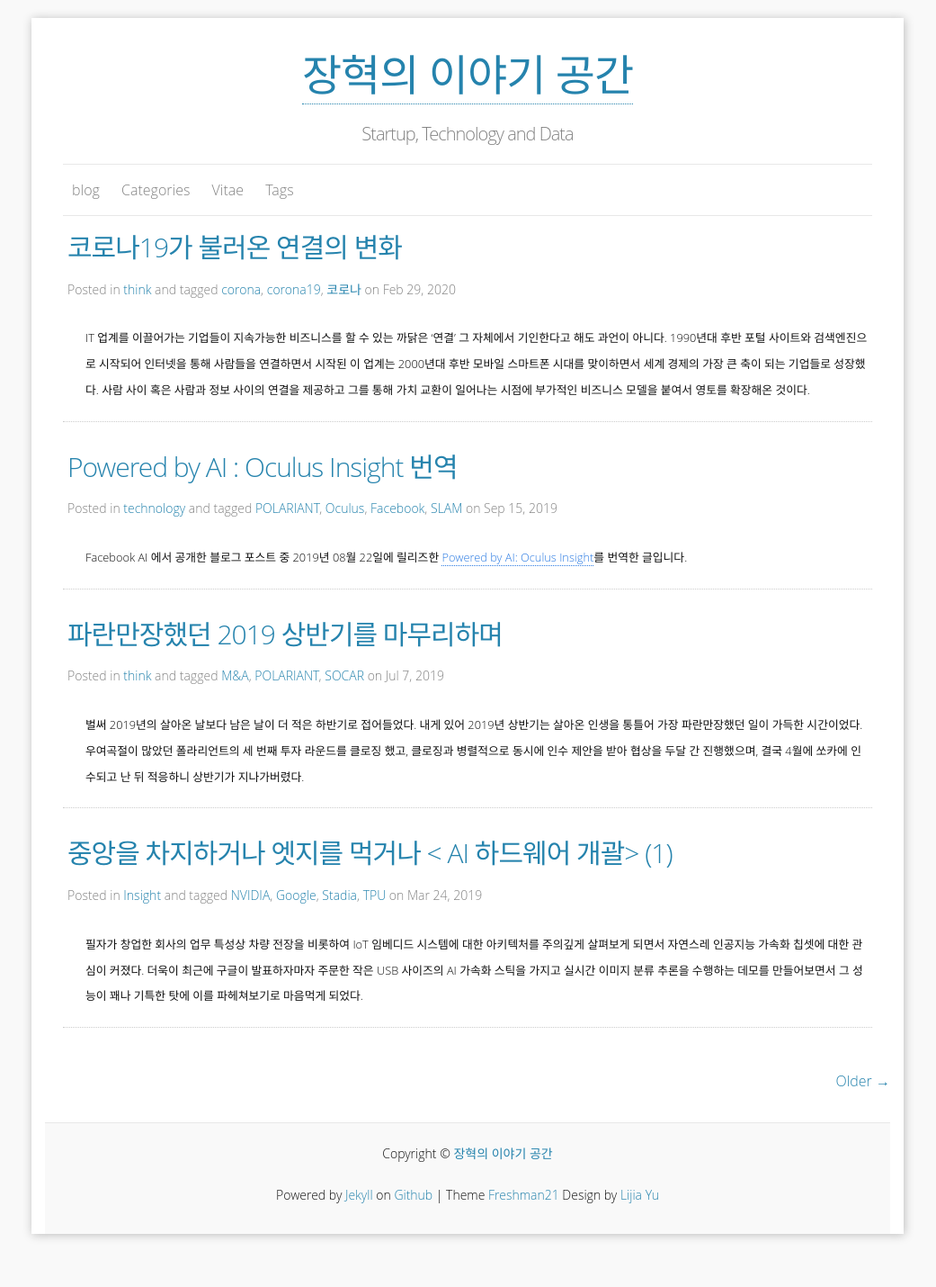
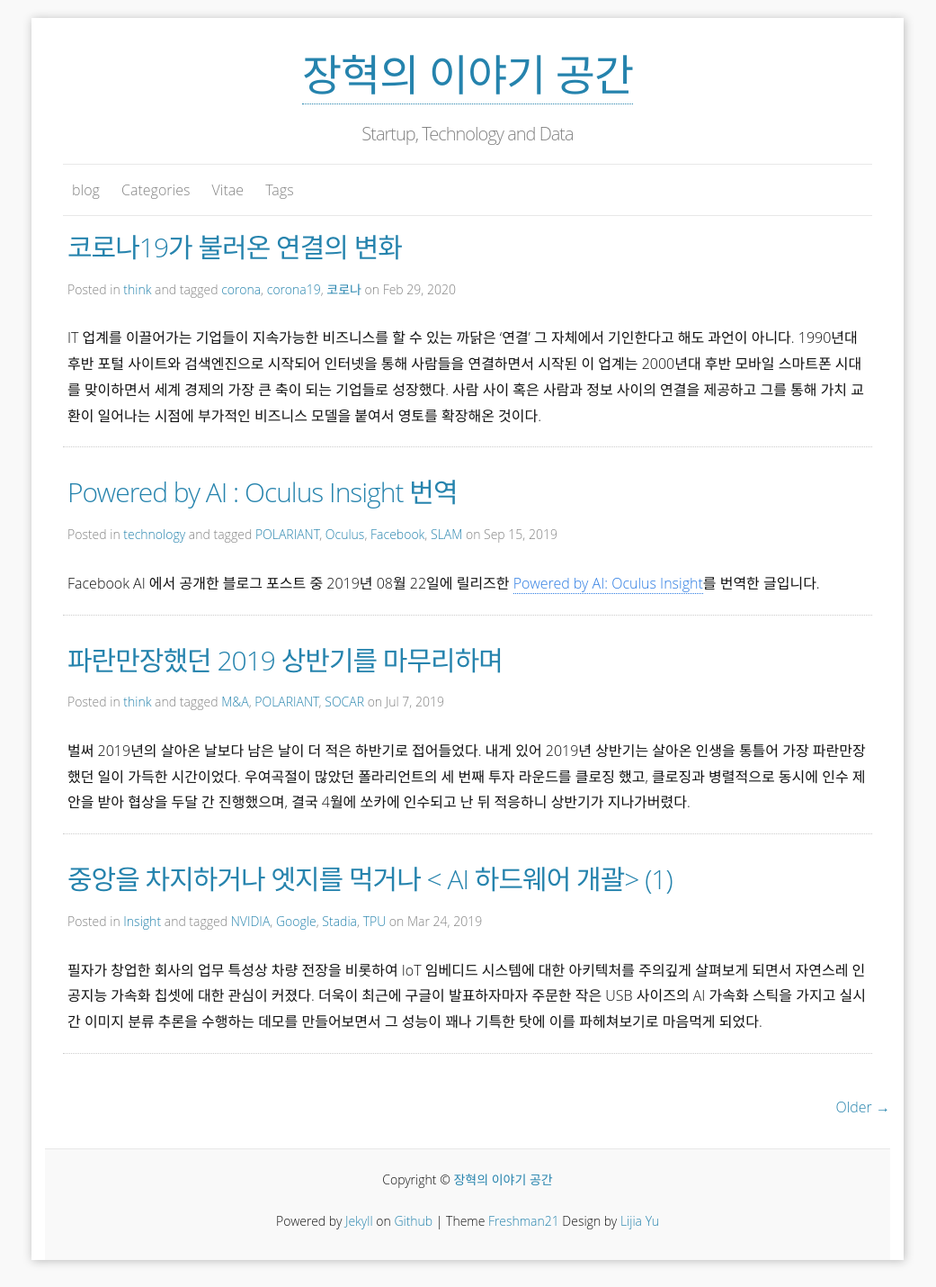
Before and after one commit to HyoukJang/HyoukJang.github.io, a Jekyll site: the page built from index.html, in a window 1280 px wide. Shown: the whole page at 90% size, without its empty margins (120-1161 px from the left). Built offline with Jekyll 4.4.1, drawn with Linux system fonts in a browser that asks for light colours; nearby versions of some CDN libraries; some web fonts are replaced; the list of posts is cut into pages by our own code; before the commit the page ends 1401 px from its top, so only the background shows below that.

Commit message:
글자 크기 및 정렬 수정

```diff
--- a/_sass/_base.scss
+++ b/_sass/_base.scss
@@ -389,10 +389,15 @@ section > h1 {
   // text-transform: uppercase;
 }
 
+section > article {
+  margin-bottom: 20px;
+  margin-left: 20px;
+}
+
 
 article {
   margin-bottom: 20px;
-  margin-left: 20px;
+  // margin-left: 20px;
 }
 
 article > header > h1 {
@@ -436,9 +441,14 @@ article > header address + time::before {
   margin-right: 6px;
 }
 
+section > article > p {
+  font-family: inherit;
+  font-size: 80%;
+}
+
 article > p {
   font-family: inherit;
-  font-size: 80%;
+  font-size: 100%;
 }
 
 article > p a {
```
